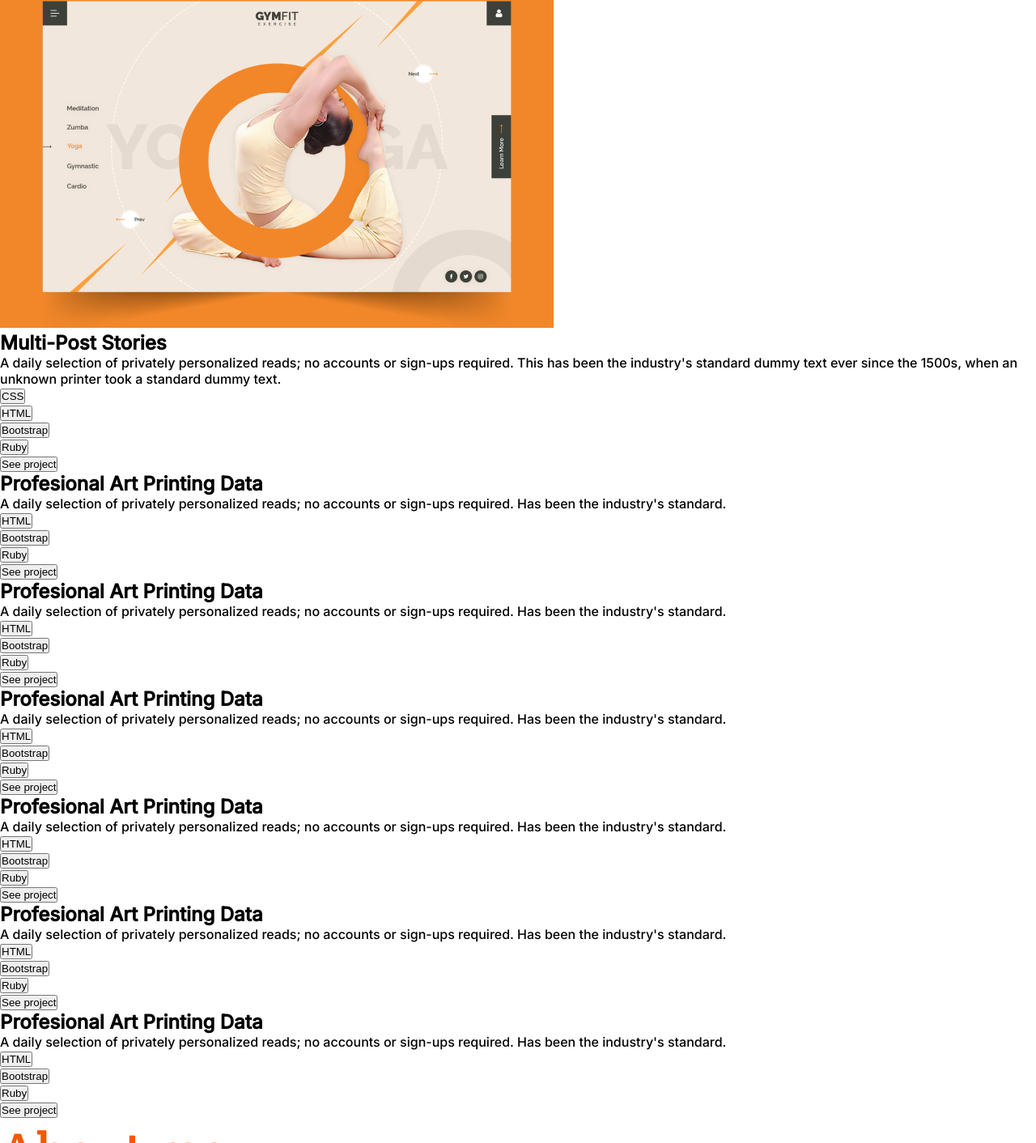
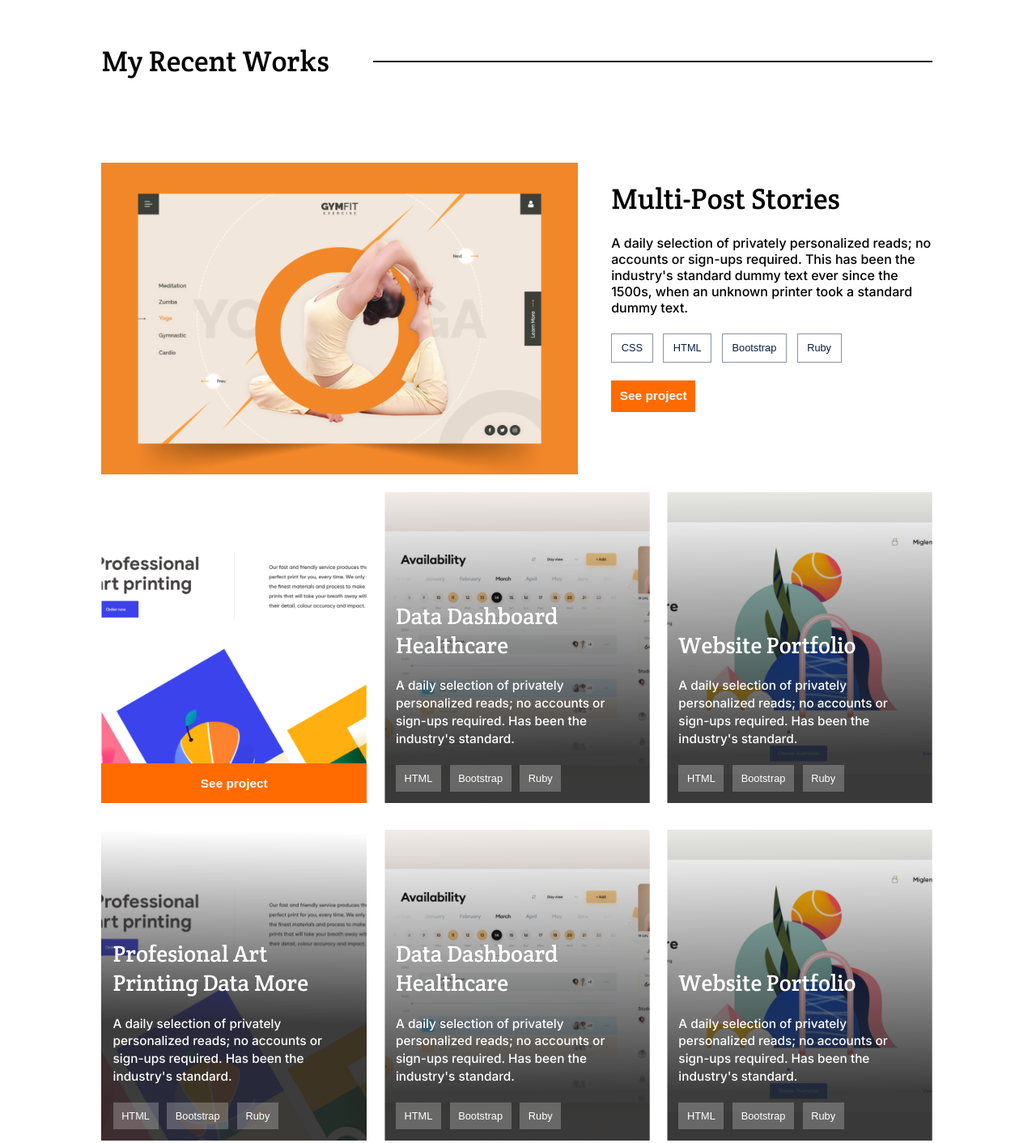
Before and after one commit to sylvester-wamaya/portfolio-website, a website: page index.html in a window 1280 px wide. Shown: the part 880-2292 px from the top of the page at 81% size. Drawn offline with Linux system fonts and the light colour scheme.

Commit message:
Add desktop version styling to works section

```diff
--- a/desktop.css
+++ b/desktop.css
@@ -59,7 +59,7 @@
     background-size:45%;
     background-position: right top;
     display: flex;
-    padding: 13.3vw 47vw 17.4vw 2.5rem;
+    padding: 13.3vw 47vw 17.4vw 2.5vw;
     align-items: center;
   }
 
@@ -70,7 +70,7 @@
     font-weight: 400;
   }
 
-  #home p {
+  .text {
     font-weight: 400;
     font-size: 1.4vw;
     line-height: 2.2vw;
@@ -78,7 +78,7 @@
 
   #home h2 {
     font-weight: 500;
-    font-size: 2.2vwrem;
+    font-size: 2.2vw;
     color: #FFFFFF;
     margin: 1.7vw 0;
   }
@@ -92,3 +92,131 @@
   .social-item {
     margin-top: 1.4vw;
   }
+  #projects {
+
+    margin: 9.4vw 10vw 9vw 9.8vw;
+  }
+
+  #project-intro{
+    display: flex;
+    align-items: center;
+    flex-wrap: wrap;
+    justify-content: space-between;
+  }
+
+  #work-title {
+    width: 22vw;
+  }
+  .project-title{
+    font-family: 'Crete Round', sans-serif;
+    font-size: 2.8vw;
+    font-weight: 400;
+  }
+  article{
+    width: 31vw;
+    margin-top: 2vw;
+
+  }
+  article p{
+    font-weight: 400;
+    margin: 1.7vw 0;
+
+
+  }
+
+  .line {
+    border: 0.035vw solid #212121;
+    width: 54vw;
+
+
+  }
+
+  #work-cover {
+    width: 46vw;
+    height: auto;
+    margin:8vw 0 1.7vw 0;
+    float: left;
+
+  }
+  #project-items{
+    display: grid;
+    grid: repeat(2, 30vw)/repeat(3, 25.6vw);
+    grid-gap: 2.6vw 1.7vw;
+  }
+  .project-item {
+    background-image: url("media/Img Placeholder.png");
+    background-repeat: no-repeat;
+    background-size: cover;
+    display: flex;
+    flex-direction: column;
+    justify-content:end;
+
+    }
+
+  .title {
+    font-family: "crete Round", sans-serif;
+    font-weight: 400;
+    font-size: 2.2vw;
+    color: #FFFFFF;
+
+  }
+  .project-item .text{
+    color: #FFFFFF;
+    font-size: 1.2vw;
+    line-height: 1.7vw;
+    margin: 1.7vw 0;
+  }
+
+  .grey-button{
+    float: left;
+    background-color: rgba(255, 255, 255, 0.24);
+    color: #fff;
+    border: inherit;
+    font-weight: 500;
+    font-size: 1vw;
+    padding: 0.7vw 0.83vw;
+    margin-right: 0.83vw;
+  }
+  .no-orange-button .orange-button{
+    display: none;
+  }
+  .no-orange-button{
+    padding: 1.1vw;
+
+  }
+  #empty-banner h2, #empty-banner p, #empty-banner ul{
+    display: none;
+  }
+  .orange-button {
+    background-color: #ff6b00;
+    padding: 1.2vw 0;
+    font-weight: 700;
+    font-size: 1.2vw;
+    color: #fff;
+    border: inherit;
+  }
+  article .grey-button{
+    color: #091E42;
+    border:0.07vw solid #8993A4;
+    margin-right: 1vw;
+    padding: 0.75vw 0.9vw;
+  }
+  .art-btn {
+    background-color: #ff6b00;
+    padding: 0.83vw;
+    border: inherit;
+    font-size: 1.2vw;
+    font-weight: 700;
+    color: #fff;
+    margin-top: 1.7vw;
+
+  }
+  #empty-banner{
+    background-image: url("media/Img 1.png");
+  }
+  #work-2, #work-5{
+    background-image: url("media/Img 2 5.png");
+  }
+  #work-3, #work-6{
+    background-image: url("media/Img 3 6.png");
+  }
--- a/index.html
+++ b/index.html
@@ -43,7 +43,7 @@
         <div>
         <h1 class="orange-color">Hey There. <br> I'm Wamaya.</h1>
         <h2>I'm a Software Developer</h2>
-        <p class="white">I can help you build a product , feature or website. Look through some of
+        <p class="white text">I can help you build a product , feature or website. Look through some of
             my work and experience! If you like what you see and have a project you need coded,<br>
             don't hesitate to contact me.</p>
         </div>
@@ -54,14 +54,14 @@
 
     <!-- Works section -->
     <section id="projects">
-
-        <h2 id="work-title">My Recent Works</h2>
+        <div id="project-intro">
+        <h2 id="work-title" class="project-title">My Recent Works</h2>
         <div class="line"></div>
         <img id="work-cover" src="media/multipost.png" alt="Multipost image">
 
-    <ul id="project-items" class="no-style-deco">
-            <li >
-                <h2 id="article-h" class="title">Multi-Post Stories</h2>
+
+          <article>
+                <h2 id="article-h" class="project-title">Multi-Post Stories</h2>
                 <p  class="article-p" class="text">A daily selection of privately personalized reads; no accounts or sign-ups required. This has been the industry's standard dummy text ever since the 1500s, when an unknown printer took a standard dummy text.</p>
                 <ul class="btn no-style-deco" id="article-btn">
                     <li> <button type="button" class="grey-button">CSS</button></li>
@@ -69,11 +69,14 @@
                     <li><button type="button" class="grey-button">Bootstrap</button></li>
                     <li> <button type="button" class="grey-button">Ruby</button></li>
                 </ul>
+
                 <button type="button" class="art-btn">See project</button>
-            </li>
+            </article>
+        </div>
 
 
-            <li class="project-item">
+            <ul id="project-items" class="no-style-deco">
+            <li class="project-item" id="empty-banner">
                 <h2 class="title">Profesional Art Printing Data</h2>
                 <p class="text">A daily selection of privately personalized reads; no accounts or sign-ups required. Has been the industry's standard.</p>
                 <ul class="btn no-style-deco">
@@ -84,8 +87,8 @@
             <button type="button" class="orange-button">See project</button>
             </li>
 
-            <li class="project-item">
-                <h2 class="title">Profesional Art Printing Data</h2>
+            <li class="project-item no-orange-button" id="work-2">
+                <h2 class="title">Data Dashboard Healthcare</h2>
                 <p class="text">A daily selection of privately personalized reads; no accounts or sign-ups required. Has been the industry's standard.</p>
                 <ul class="btn no-style-deco">
                     <li> <button type="button" class="grey-button">HTML</button></li>
@@ -95,8 +98,8 @@
                 <button type="button" class="orange-button">See project</button>
             </li>
 
-            <li class="project-item">
-                <h2 class="title">Profesional Art Printing Data</h2>
+            <li class="project-item no-orange-button" id="work-3">
+                <h2 class="title">Website Portfolio </h2>
                 <p class="text">A daily selection of privately personalized reads; no accounts or sign-ups required. Has been the industry's standard.</p>
                 <ul class="btn no-style-deco">
                     <li> <button type="button" class="grey-button">HTML</button></li>
@@ -107,8 +110,8 @@
 
             </li>
 
-            <li class="project-item">
-                <h2 class="title">Profesional Art Printing Data</h2>
+            <li class="project-item no-orange-button" id="work-4">
+                <h2 class="title">Profesional Art Printing Data More</h2>
                 <p class="text">A daily selection of privately personalized reads; no accounts or sign-ups required. Has been the industry's standard.</p>
                 <ul class="btn no-style-deco">
                         <li> <button type="button" class="grey-button">HTML</button></li>
@@ -118,8 +121,8 @@
                 <button type="button" class="orange-button">See project</button>
             </li>
 
-            <li class="project-item">
-                <h2 class="title">Profesional Art Printing Data</h2>
+            <li class="project-item no-orange-button" id="work-5">
+                <h2 class="title">Data Dashboard Healthcare</h2>
                 <p class="text">A daily selection of privately personalized reads; no accounts or sign-ups required. Has been the industry's standard.</p>
                 <ul class="btn no-style-deco">
                     <li> <button type="button" class="grey-button">HTML</button></li>
@@ -129,8 +132,8 @@
                 <button type="button" class="orange-button">See project</button>
             </li>
 
-            <li class="project-item">
-                <h2 class="title">Profesional Art Printing Data</h2>
+            <li class="project-item no-orange-button" id="work-6">
+                <h2 class="title">Website Portfolio </h2>
                 <p class="text">A daily selection of privately personalized reads; no accounts or sign-ups required. Has been the industry's standard.</p>
                 <ul class="btn no-style-deco">
                     <li> <button type="button" class="grey-button">HTML</button></li>
```
Also changed, not shown: media/Img 1.png (added), media/Img 2 5.png (added), media/Img 3 6.png (added).
